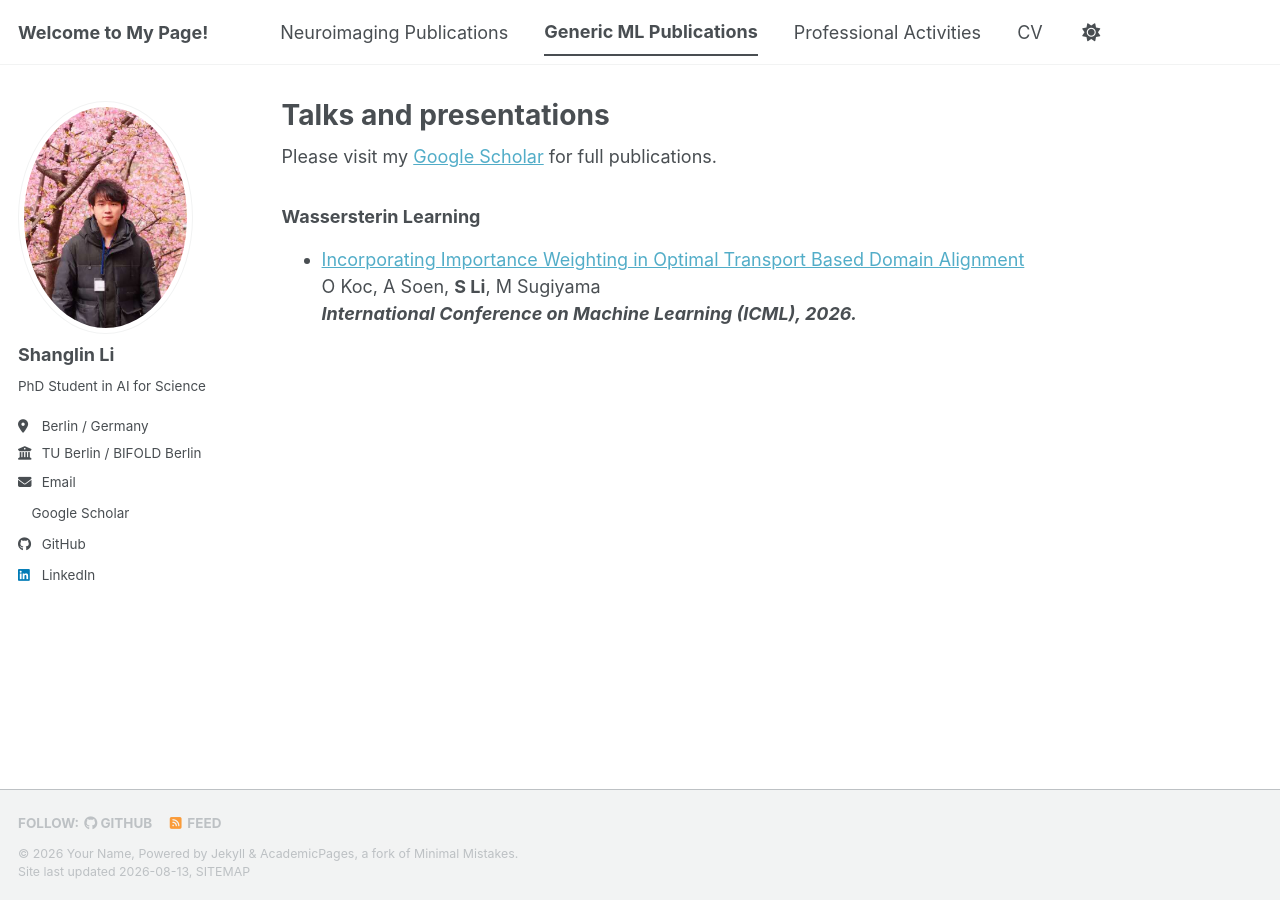
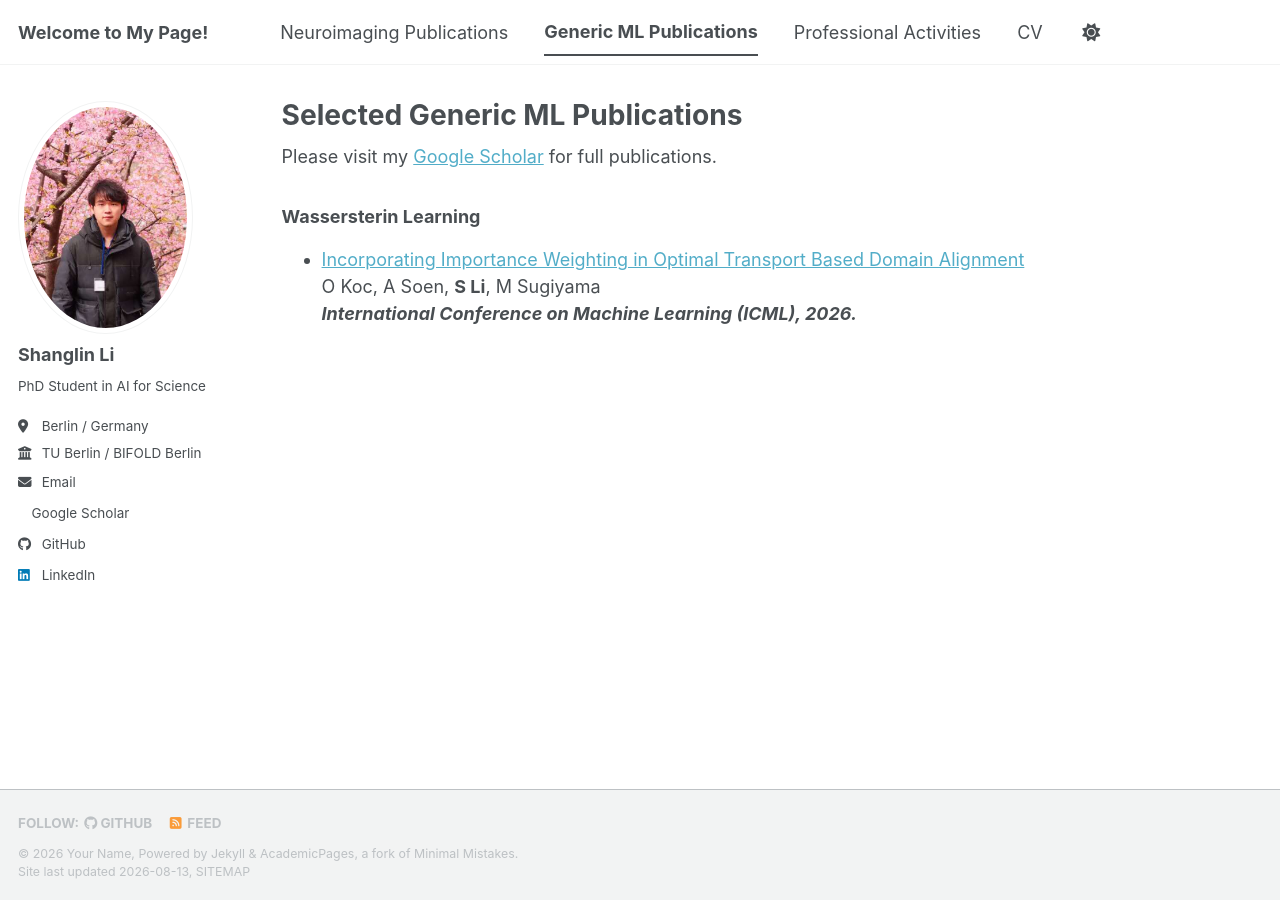
Before and after one commit to fightlesliefigt/fightlesliefigt.github.io, a Jekyll site: the page built from _pages/talks.html, in a window 1280 px wide. Built offline with Jekyll 4.4.1, drawn with Linux system fonts in a browser that asks for light colours; a style sheet for code colours, icons or effects is not loaded.

Commit message:
Update talks.html

```diff
--- a/_pages/talks.html
+++ b/_pages/talks.html
@@ -1,6 +1,6 @@
 ---
 layout: archive
-title: "Talks and presentations"
+title: "Selected Generic ML Publications"
 permalink: /talks/
 author_profile: true
 ---
```
